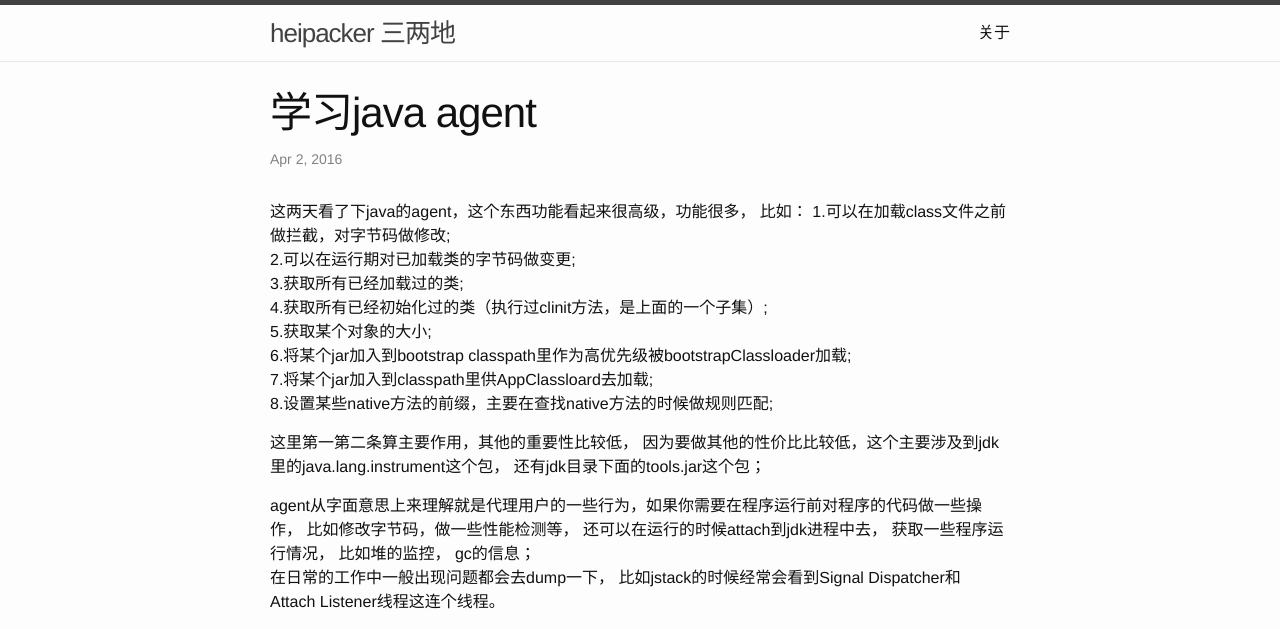
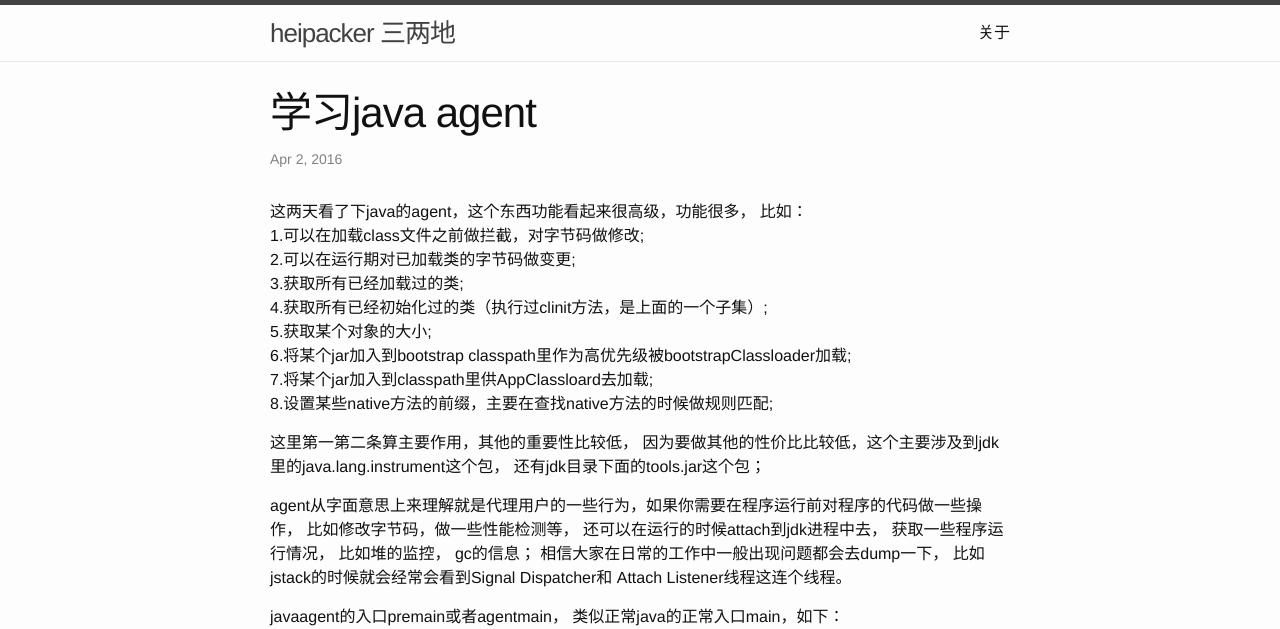
Before and after one commit to heipacker/heipacker.github.io, a Jekyll site: the page built from _posts/2016-04-02-learn-java-agent.markdown, in a window 1280 px wide and 1400 px high. Shown: the top 629 px of the window. Built offline with Jekyll 4.4.1, drawn with Linux system fonts in a browser that asks for light colours; some of the changed text lies outside the part shown; grey boxes are pictures that could not be loaded.

Commit message:
修改文档格式

```diff
--- a/_posts/2016-04-02-learn-java-agent.markdown
+++ b/_posts/2016-04-02-learn-java-agent.markdown
@@ -4,7 +4,7 @@
 date:   2016-04-02 13:25:58 +0800
 categories: jekyll update
 ---
-  这两天看了下java的agent，这个东西功能看起来很高级，功能很多， 比如：
+  这两天看了下java的agent，这个东西功能看起来很高级，功能很多， 比如：<br/>
 1.可以在加载class文件之前做拦截，对字节码做修改;<br/>
 2.可以在运行期对已加载类的字节码做变更;<br/>
 3.获取所有已经加载过的类;<br/>
@@ -16,8 +16,7 @@
 
 这里第一第二条算主要作用，其他的重要性比较低， 因为要做其他的性价比比较低，这个主要涉及到jdk里的java.lang.instrument这个包， 还有jdk目录下面的tools.jar这个包；
 
-  agent从字面意思上来理解就是代理用户的一些行为，如果你需要在程序运行前对程序的代码做一些操作， 比如修改字节码，做一些性能检测等， 还可以在运行的时候attach到jdk进程中去， 获取一些程序运行情况， 比如堆的监控， gc的信息； <br/>
-在日常的工作中一般出现问题都会去dump一下， 比如jstack的时候经常会看到Signal Dispatcher和 Attach Listener线程这连个线程。
+  agent从字面意思上来理解就是代理用户的一些行为，如果你需要在程序运行前对程序的代码做一些操作， 比如修改字节码，做一些性能检测等， 还可以在运行的时候attach到jdk进程中去， 获取一些程序运行情况， 比如堆的监控， gc的信息； 相信大家在日常的工作中一般出现问题都会去dump一下， 比如jstack的时候就会经常会看到Signal Dispatcher和 Attach Listener线程这连个线程。
 
 javaagent的入口premain或者agentmain， 类似正常java的正常入口main，如下：
 {% gist heipacker/2ce631f95e22d1f348a3e10b183ba067 %}
```
Also changed, not shown: other parts of _posts/2016-04-02-learn-java-agent.markdown (+3 -3 lines).
